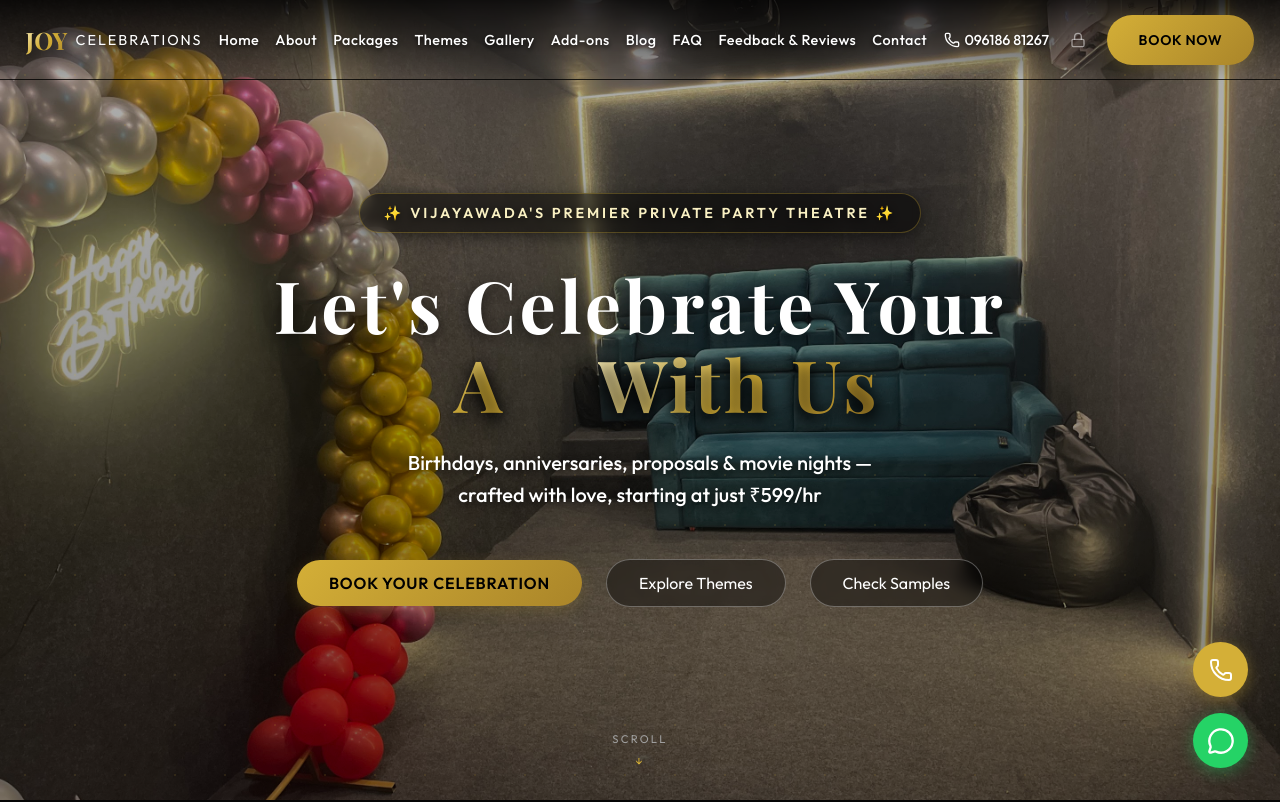
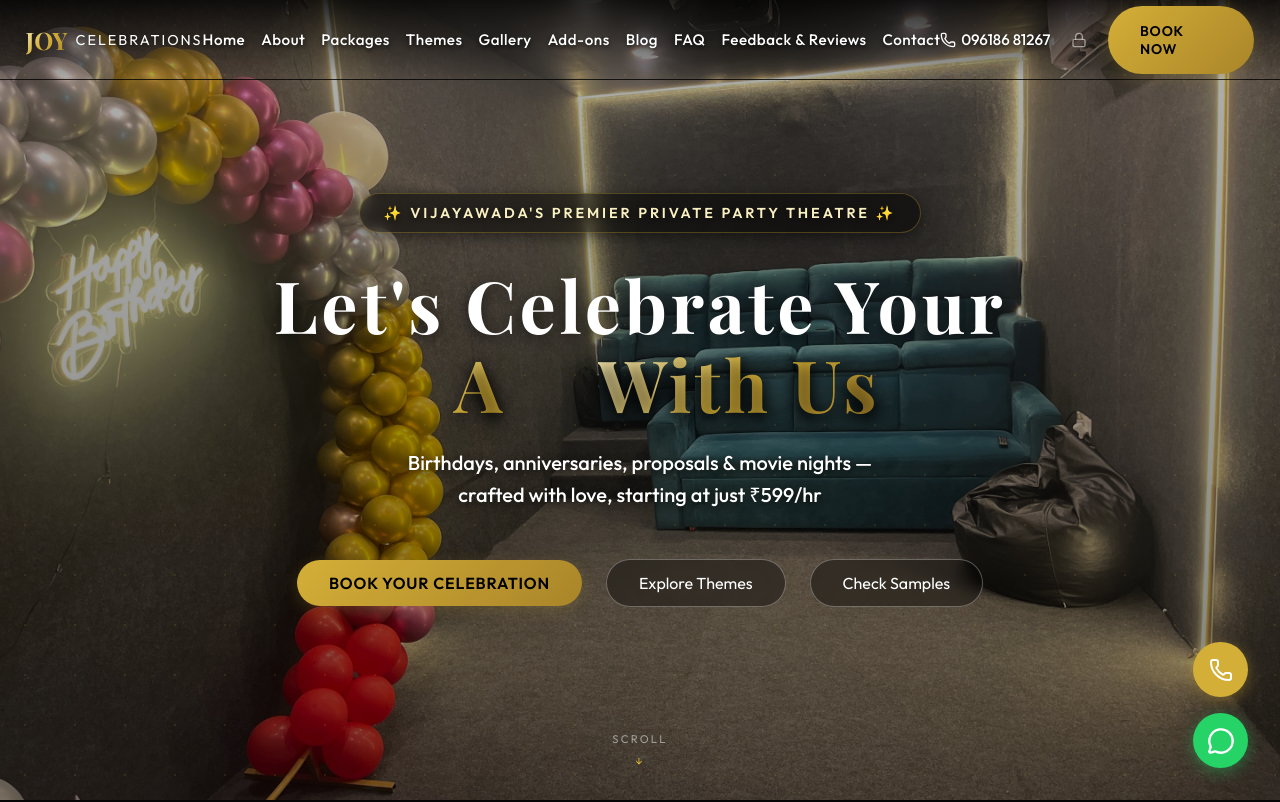
Before and after one commit to geethikaparvatham/Joy_celebrations, a Next.js app: page / in a window 1280 px wide. Shown: the top 802 px of the page. Built offline with nearby package versions, Linux system fonts and the light colour scheme.

Commit message:
Increase navbar font size slightly more

```diff
--- a/src/components/layout/Navbar.module.css
+++ b/src/components/layout/Navbar.module.css
@@ -50,7 +50,7 @@
   font-weight: 500;
   text-shadow: 0 2px 5px rgba(0, 0, 0, 0.8);
   text-decoration: none;
-  font-size: 0.9rem;
+  font-size: 0.95rem;
   letter-spacing: 0.5px;
   white-space: nowrap;
   transition: var(--transition);
@@ -94,7 +94,7 @@
   font-weight: 500;
   text-shadow: 0 2px 5px rgba(0, 0, 0, 0.8);
   text-decoration: none;
-  font-size: 0.9rem;
+  font-size: 0.95rem;
   white-space: nowrap;
   transition: var(--transition);
 }
```
